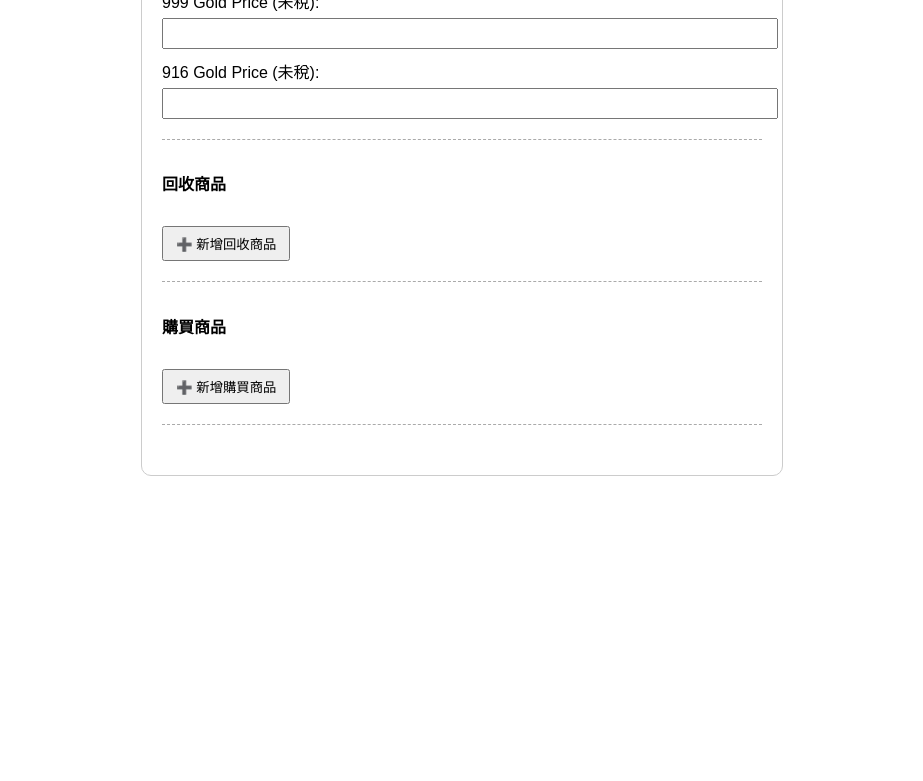
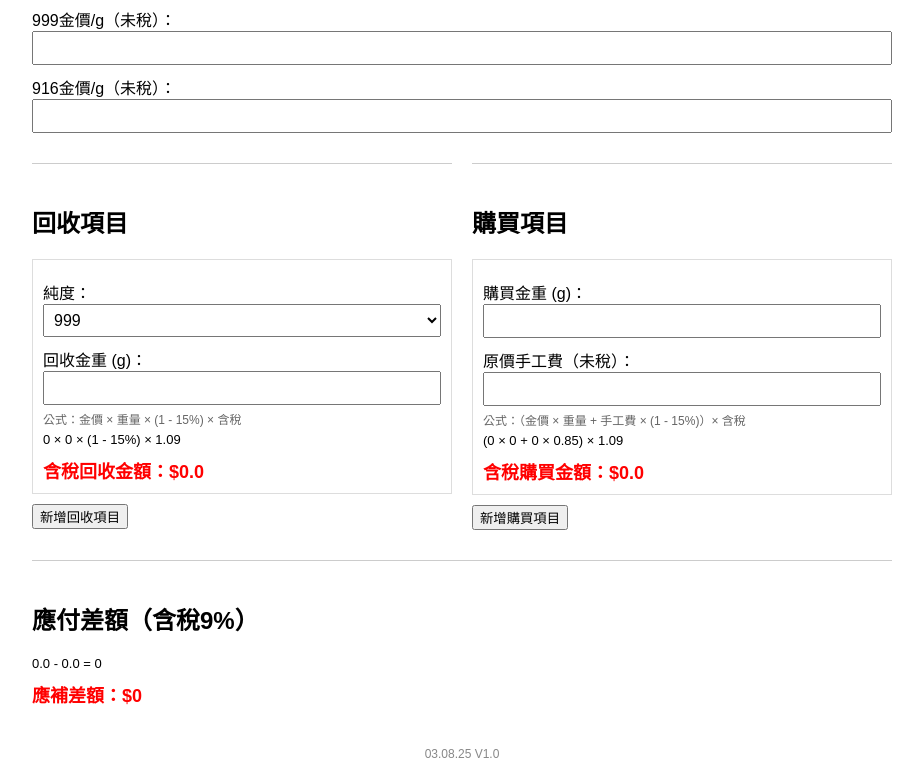
Before and after one commit to ALUXEJulia/gold-trade-in-calculator, a plain HTML site: page index.html in a window 1280 px wide. Shown: the part 130-911 px from the top of the page, without its empty margins (178-1101 px from the left). Before the commit the page ends 800 px from the top, so only its background shows below. Drawn offline with Linux system fonts and the light colour scheme.

Commit message:
Add files via upload

```diff
--- a/index.html
+++ b/index.html
@@ -1,154 +1,141 @@
 
 <!DOCTYPE html>
-<html lang="en">
+<html lang="zh-Hant">
 <head>
   <meta charset="UTF-8" />
-  <meta name="viewport" content="width=device-width, initial-scale=1.0"/>
+  <meta name="viewport" content="width=device-width, initial-scale=1.0" />
   <title>ALUXE Gold Trade-IN Calculator</title>
   <style>
-    body {
-      font-family: Arial;
-      max-width: 600px;
-      margin: 30px auto;
-      padding: 20px;
-      border: 1px solid #ccc;
-      border-radius: 10px;
-    }
-    label {
-      display: block;
-      margin-top: 10px;
-    }
-    input, select {
-      width: 100%;
-      padding: 6px;
-      margin-top: 5px;
-    }
-    .section {
-      margin-top: 20px;
-      border-top: 1px dashed #aaa;
-      padding-top: 10px;
-    }
-    .result {
-      margin-top: 20px;
-      font-weight: bold;
-      font-size: 1.3em;
-      color: #c00;
-    }
-    .formula, .tax-note {
-      font-size: 0.9em;
-      color: #555;
-      margin-top: 5px;
-    }
-    .summary {
-      white-space: pre-line;
-      font-size: 0.95em;
-      margin-top: 10px;
-    }
-    button {
-      padding: 6px 12px;
-      margin-top: 10px;
-    }
+    body { font-family: Arial, sans-serif; max-width: 860px; margin: auto; padding: 20px; }
+    h1 { text-align: center; }
+    .section { margin-top: 30px; border-top: 1px solid #ccc; padding-top: 20px; }
+    label { display: block; margin-top: 10px; }
+    input, select { width: 100%; padding: 6px; font-size: 16px; box-sizing: border-box; }
+    .output { font-weight: bold; margin-top: 10px; font-size: 18px; color: red; }
+    .formula { font-size: 12px; color: #666; margin-top: 5px; }
+    .steps { font-size: 13px; color: #000; margin-top: 5px; white-space: pre-wrap; }
+    .group { border: 1px solid #ddd; padding: 10px; margin-top: 10px; }
+    .flex-row { display: flex; gap: 20px; flex-wrap: wrap; }
+    .half { flex: 1; min-width: 360px; }
+    button { margin-top: 10px; }
+    .footer { text-align: center; font-size: 12px; margin-top: 40px; color: #888; }
   </style>
 </head>
 <body>
-  <h2>ALUXE Gold Trade-IN Calculator</h2>
+  <h1>ALUXE<br/>Gold Trade-IN Calculator</h1>
 
-  <label>999 Gold Price (未稅): <input type="number" id="goldPrice999" step="0.01" /></label>
-  <label>916 Gold Price (未稅): <input type="number" id="goldPrice916" step="0.01" /></label>
+  <div>
+    <label>999金價/g（未稅）：<input id="price999" type="number" oninput="calculate()"></label>
+    <label>916金價/g（未稅）：<input id="price916" type="number" oninput="calculate()"></label>
+  </div>
 
-  <div class="section">
-    <h4>回收商品</h4>
-    <div id="recycleItems"></div>
-    <button onclick="addRecycleItem()">➕ 新增回收商品</button>
+  <div class="flex-row">
+    <div class="section half">
+      <h2>回收項目</h2>
+      <div id="recycleList"></div>
+      <button onclick="addRecycleItem()">新增回收項目</button>
+    </div>
+
+    <div class="section half">
+      <h2>購買項目</h2>
+      <div id="buyList"></div>
+      <button onclick="addBuyItem()">新增購買項目</button>
+    </div>
   </div>
 
   <div class="section">
-    <h4>購買商品</h4>
-    <div id="purchaseItems"></div>
-    <button onclick="addPurchaseItem()">➕ 新增購買商品</button>
+    <h2>應付差額（含稅9%）</h2>
+    <div class="steps" id="diffSteps"></div>
+    <div id="finalResult" class="output"></div>
   </div>
 
-  <div class="section">
-    <div class="result" id="result"></div>
-    <div class="summary" id="summary"></div>
+  <div class="footer">
+    03.08.25 V1.0
   </div>
 
   <script>
-    const TAX = 1.09;
+    const taxRate = 1.09;
     let recycleCount = 0;
-    let purchaseCount = 0;
+    let buyCount = 0;
 
     function addRecycleItem() {
-      const container = document.getElementById('recycleItems');
-      const html = \`
-        <div id="recycle-\${recycleCount}">
-          <label>回收純度:
-            <select id="recyclePurity-\${recycleCount}">
-              <option value="999">999</option>
-              <option value="916">916</option>
-            </select>
-          </label>
-          <label>回收金重 (g): <input type="number" step="0.01" id="recycleWeight-\${recycleCount}" oninput="calculate()"/></label>
+      const container = document.getElementById('recycleList');
+      const id = recycleCount++;
+      container.insertAdjacentHTML('beforeend', `
+        <div class="group" id="recycle-${id}">
+          <label>純度：<select onchange="calculate()" id="purity-${id}"><option value="999">999</option><option value="916">916</option></select></label>
+          <label>回收金重 (g)：<input type="number" id="weight-${id}" oninput="calculate()"></label>
+          <div class="formula">公式：金價 × 重量 × (1 - 15%) × 含稅</div>
+          <div class="steps" id="recycleSteps-${id}"></div>
+          <div class="output" id="recycleResult-${id}"></div>
         </div>
-      \`;
-      container.insertAdjacentHTML('beforeend', html);
-      recycleCount++;
+      `);
+      calculate();
     }
 
-    function addPurchaseItem() {
-      const container = document.getElementById('purchaseItems');
-      const html = \`
-        <div id="purchase-\${purchaseCount}">
-          <label>商品 \${purchaseCount + 1} — 金重 (g): <input type="number" step="0.01" id="prodWeight-\${purchaseCount}" oninput="calculate()"/></label>
-          <div class="formula" id="prodFormula-\${purchaseCount}"></div>
-          <div class="formula" id="prodTax-\${purchaseCount}"></div>
-          <label>商品 \${purchaseCount + 1} — 工錢 (未稅): <input type="number" step="0.01" id="prodLabor-\${purchaseCount}" oninput="calculate()"/></label>
-          <div class="tax-note" id="prodLaborTax-\${purchaseCount}"></div>
+    function addBuyItem() {
+      const container = document.getElementById('buyList');
+      const id = buyCount++;
+      container.insertAdjacentHTML('beforeend', `
+        <div class="group" id="buy-${id}">
+          <label>購買金重 (g)：<input type="number" id="buyWeight-${id}" oninput="calculate()"></label>
+          <label>原價手工費（未稅）：<input type="number" id="laborFee-${id}" oninput="calculate()"></label>
+          <div class="formula">公式：（金價 × 重量 + 手工費 × (1 - 15%)）× 含稅</div>
+          <div class="steps" id="buySteps-${id}"></div>
+          <div class="output" id="buyResult-${id}"></div>
         </div>
-      \`;
-      container.insertAdjacentHTML('beforeend', html);
-      purchaseCount++;
+      `);
+      calculate();
     }
 
     function calculate() {
-      const gp999 = parseFloat(document.getElementById('goldPrice999').value) || 0;
-      const gp916 = parseFloat(document.getElementById('goldPrice916').value) || 0;
+      const price999 = parseFloat(document.getElementById('price999').value) || 0;
+      const price916 = parseFloat(document.getElementById('price916').value) || 0;
 
-      let recycleTotal = 0;
+      let totalRecycle = 0;
+      let recycleStepsSummary = [];
       for (let i = 0; i < recycleCount; i++) {
-        const purity = document.getElementById('recyclePurity-' + i).value;
-        const weight = parseFloat(document.getElementById('recycleWeight-' + i).value) || 0;
-        const price = purity === '999' ? gp999 : gp916;
-        const value = price * weight * 0.85;
-        recycleTotal += value * TAX;
+        const weight = parseFloat(document.getElementById(`weight-${i}`)?.value || 0);
+        const purity = document.getElementById(`purity-${i}`)?.value;
+        const price = purity === '999' ? price999 : price916;
+        const subtotal = price * weight * 0.85;
+        const taxed = Math.round(subtotal * taxRate * 10) / 10;
+        totalRecycle += taxed;
+
+        const output = document.getElementById(`recycleResult-${i}`);
+        const steps = document.getElementById(`recycleSteps-${i}`);
+        if (output) output.textContent = `含稅回收金額：$${taxed.toFixed(1)}`;
+        if (steps) steps.textContent = `${price} × ${weight} × (1 - 15%) × ${taxRate}`;
+        recycleStepsSummary.push(`${taxed.toFixed(1)}`);
       }
 
-      let summary = '';
-      let purchaseTotal = 0;
-      for (let i = 0; i < purchaseCount; i++) {
-        const weight = parseFloat(document.getElementById('prodWeight-' + i).value) || 0;
-        const labor = parseFloat(document.getElementById('prodLabor-' + i).value) || 0;
+      let totalBuy = 0;
+      let buyStepsSummary = [];
+      for (let i = 0; i < buyCount; i++) {
+        const weight = parseFloat(document.getElementById(`buyWeight-${i}`)?.value || 0);
+        const fee = parseFloat(document.getElementById(`laborFee-${i}`)?.value || 0);
+        const subtotal = (price999 * weight + fee * 0.85) * taxRate;
+        const roundedSubtotal = Math.round(subtotal * 10) / 10;
+        totalBuy += roundedSubtotal;
 
-        const goldValue = weight * gp999;
-        const taxedGold = goldValue * TAX;
-        const taxedLabor = labor * TAX;
-
-        document.getElementById('prodFormula-' + i).textContent = \`\${gp999} × \${weight} =\`;
-        document.getElementById('prodTax-' + i).textContent = \`未稅: $\${goldValue.toFixed(2)}  含稅價: $\${taxedGold.toFixed(2)}\`;
-        document.getElementById('prodLaborTax-' + i).textContent = \`含稅價: $\${taxedLabor.toFixed(2)}\`;
-
-        summary += \`商品 \${i + 1} — 金額: $\${taxedGold.toFixed(2)}\n商品 \${i + 1} — 工錢: $\${taxedLabor.toFixed(2)}\n\`;
-
-        purchaseTotal += taxedGold + taxedLabor;
+        const output = document.getElementById(`buyResult-${i}`);
+        const steps = document.getElementById(`buySteps-${i}`);
+        if (output) output.textContent = `含稅購買金額：$${roundedSubtotal.toFixed(1)}`;
+        if (steps) steps.textContent = `(${price999} × ${weight} + ${fee} × 0.85) × ${taxRate}`;
+        buyStepsSummary.push(`${roundedSubtotal.toFixed(1)}`);
       }
 
-      summary += \`回收金額: -$\${recycleTotal.toFixed(2)}\n\`;
-      const diff = Math.round(purchaseTotal - recycleTotal);
-      summary += \`合計 = $\${purchaseTotal.toFixed(2)} - $\${recycleTotal.toFixed(2)} = $\${diff.toFixed(2)}\`;
+      const diff = Math.round(totalBuy - totalRecycle);
+      const buyPart = buyStepsSummary.length > 1 ? `(${buyStepsSummary.join(' + ')})` : buyStepsSummary.join(' + ');
+      const recyclePart = recycleStepsSummary.length > 1 ? `(${recycleStepsSummary.join(' + ')})` : recycleStepsSummary.join(' + ');
+      document.getElementById('finalResult').textContent = `應補差額：$${diff}`;
+      document.getElementById('diffSteps').textContent = `${buyPart} - ${recyclePart} = ${diff}`;
+    }
 
-      document.getElementById('result').textContent = \`應付差額（含稅）：$\${diff}\`;
-      document.getElementById('summary').textContent = '計算式：\n' + summary;
-    }
+    window.addEventListener('DOMContentLoaded', () => {
+      addRecycleItem();
+      addBuyItem();
+    });
   </script>
 </body>
 </html>
```
